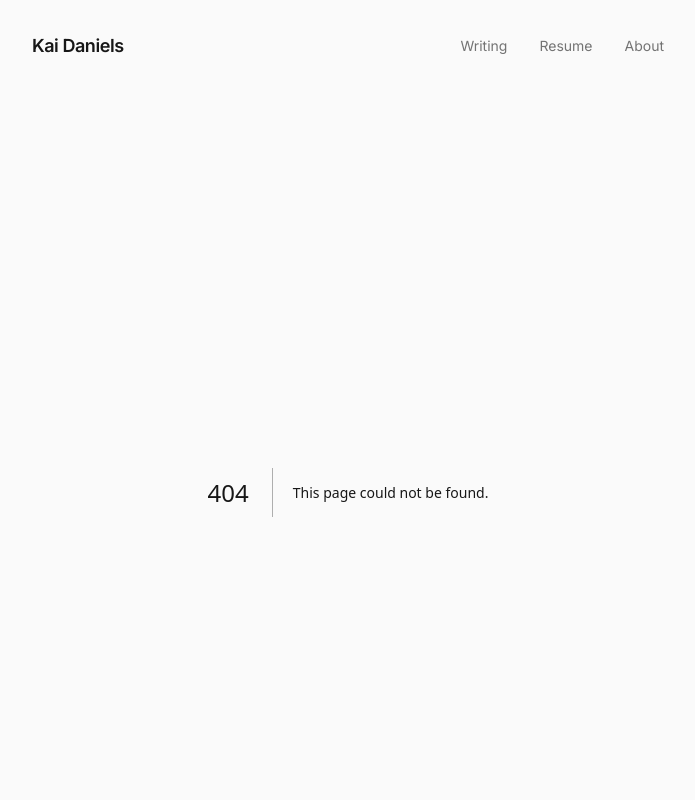
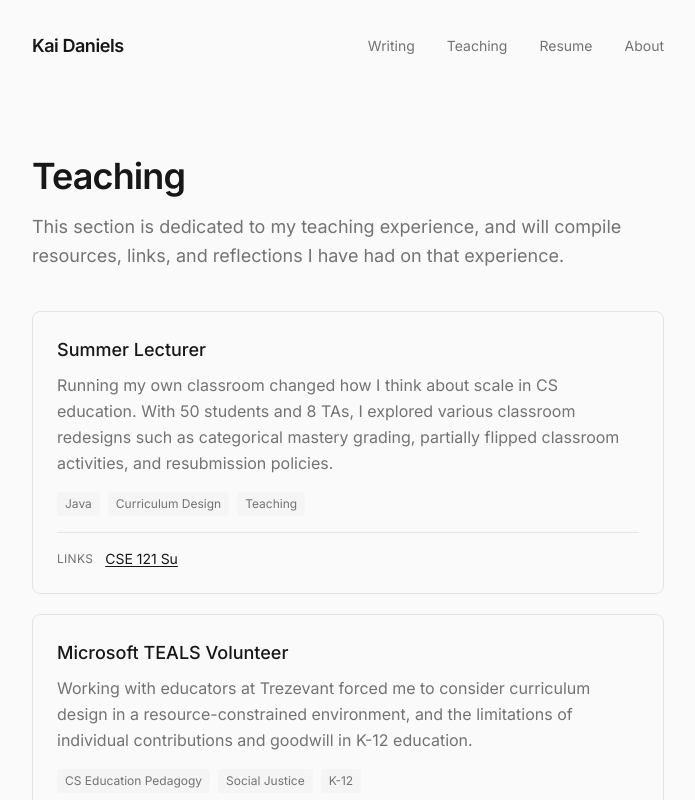
Before and after one commit to dokikaikai/tech-blog, a Next.js app: page /teaching in a window 1280 px wide. Before the commit this address had no page. Shown: the top 800 px of the page, without its empty margins (292-987 px from the left). Built offline with nearby package versions, Linux system fonts and the light colour scheme.

Commit message:
Adding teaching pane

```diff
--- /dev/null
+++ b/app/teaching/page.tsx
@@ -0,0 +1,117 @@
+import { Metadata } from "next";
+
+export const metadata: Metadata = {
+  title: "Teaching",
+  description: "Teaching experience, resources, and reflections.",
+};
+
+interface TeachingLink {
+  label: string;
+  href: string;
+}
+
+interface TeachingCard {
+  title: string;
+  description: string;
+  tags?: string[];
+  links?: TeachingLink[];
+}
+
+const teachingItems: TeachingCard[] = [
+  {
+    title: "Summer Lecturer",
+    description:
+      "Running my own classroom changed how I think about scale in CS education. With 50 students and 8 TAs, I explored various classroom redesigns such as categorical mastery grading, partially flipped classroom activities, and resubmission policies.",
+    tags: ["Java", "Curriculum Design", "Teaching"],
+    links: [
+      { label: "CSE 121 Su", href: "https://courses.cs.washington.edu/courses/cse121/23su/" },
+    ],
+  },
+  {
+    title: "Microsoft TEALS Volunteer",
+    description:
+      "Working with educators at Trezevant forced me to consider curriculum design in a resource-constrained environment, and the limitations of individual contributions and goodwill in K-12 education.",
+    tags: ["CS Education Pedagogy", "Social Justice", "K-12"],
+    links: [
+      { label: "TEALS Program", href: "https://www.microsoft.com/en-us/teals" },
+    ],
+  },
+  {
+    title: "Intro TA Coordinator",
+    description:
+      "The strongest teaching communities are cooperative, collectivized, and feel supported by administration. My experience as coordinator taught me how to train and instill confidence in teaching staff, how to bridge TA needs with teaching faculty goals, and what leadership looks like in the CS education community.",
+    tags: ["TA Training", "Course Administration", "CS Teaching Community"],
+  },
+  {
+    title: "Teaching Assistant",
+    description:
+      "Three years as a teaching assistant allowed me to find my footing teaching CS, and reshaped my philosophical perspective on the purpose of the classroom, curriculum, the role of the student, etc.",
+    tags: ["Teaching", "Algorithms", "Theory"],
+  },
+  {
+    title: "Debate Coach",
+    description:
+      "My teaching contributions were an extension of half a decade of Policy Debate, and were incredibly formative in creating an ideological base centered in justice that my educational philosophy grew from.",
+    tags: ["Public Speaking", "K-12", "Social Justice"],
+  },
+];
+
+function TeachingCardComponent({ item }: { item: TeachingCard }) {
+  return (
+    <div className="border border-border rounded-lg p-6">
+      <h3 className="text-lg font-medium text-foreground mb-2">
+        {item.title}
+      </h3>
+      <p className="text-muted leading-relaxed mb-4">{item.description}</p>
+      {item.tags && (
+        <div className="flex flex-wrap gap-2 mb-4">
+          {item.tags.map((tag) => (
+            <span
+              key={tag}
+              className="text-xs px-2 py-1 bg-neutral-100 text-muted rounded"
+            >
+              {tag}
+            </span>
+          ))}
+        </div>
+      )}
+      {item.links && item.links.length > 0 && (
+        <div className="flex flex-wrap items-center gap-3 pt-4 mt-2 border-t border-border">
+          <span className="text-xs text-muted uppercase tracking-wide">Links</span>
+          {item.links.map((link) => (
+            <a
+              key={link.href}
+              href={link.href}
+              target="_blank"
+              rel="noopener noreferrer"
+              className="text-sm text-foreground underline underline-offset-2 hover:opacity-60 transition-opacity"
+            >
+              {link.label}
+            </a>
+          ))}
+        </div>
+      )}
+    </div>
+  );
+}
+
+export default function TeachingPage() {
+  return (
+    <div className="max-w-[680px] mx-auto px-6 pt-16 pb-24">
+      <h1 className="text-4xl font-semibold tracking-tight text-foreground mb-4">
+        Teaching
+      </h1>
+
+      <p className="text-lg leading-relaxed text-muted mb-10">
+        This section is dedicated to my teaching experience, and will compile
+        resources, links, and reflections I have had on that experience.
+      </p>
+
+      <div className="space-y-5">
+        {teachingItems.map((item) => (
+          <TeachingCardComponent key={item.title} item={item} />
+        ))}
+      </div>
+    </div>
+  );
+}
--- a/components/Header.tsx
+++ b/components/Header.tsx
@@ -19,6 +19,12 @@ export function Header() {
             Writing
           </Link>
           <Link
+            href="/teaching"
+            className="text-sm text-muted hover:text-foreground transition-colors"
+          >
+            Teaching
+          </Link>
+          <Link
             href="/resume"
             className="text-sm text-muted hover:text-foreground transition-colors"
           >
```
